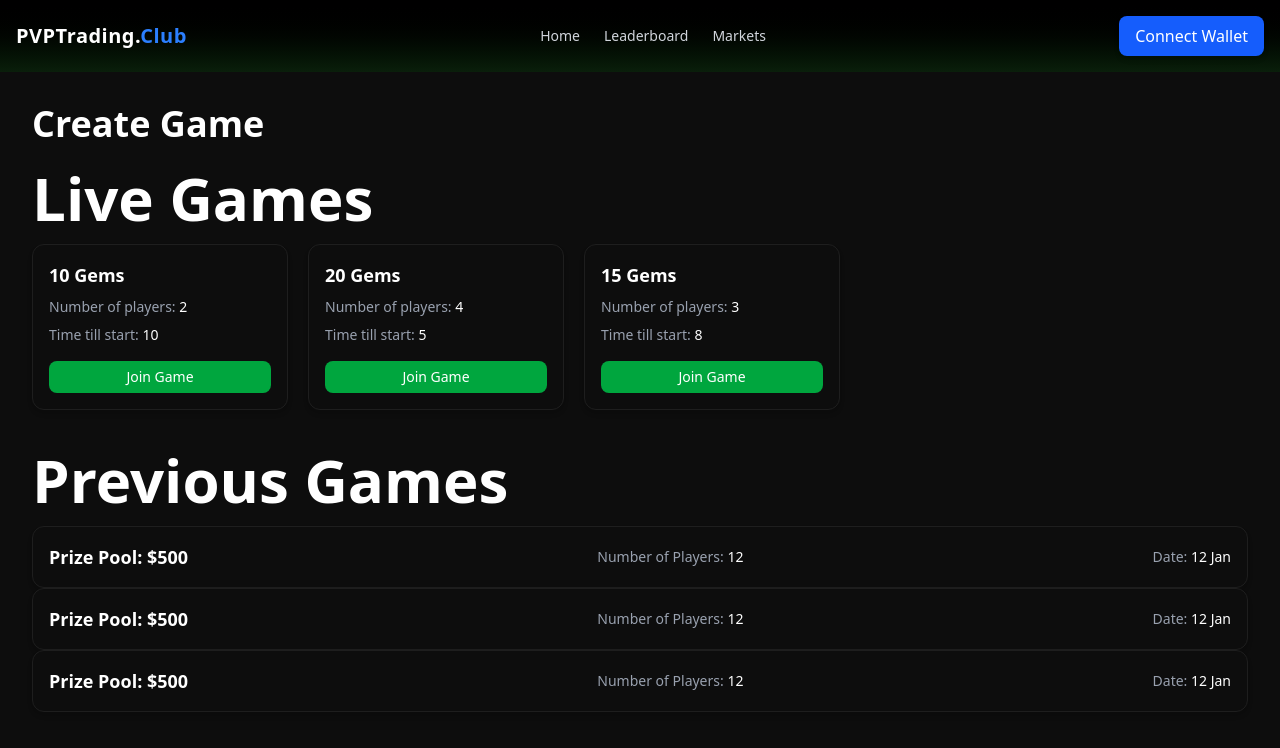
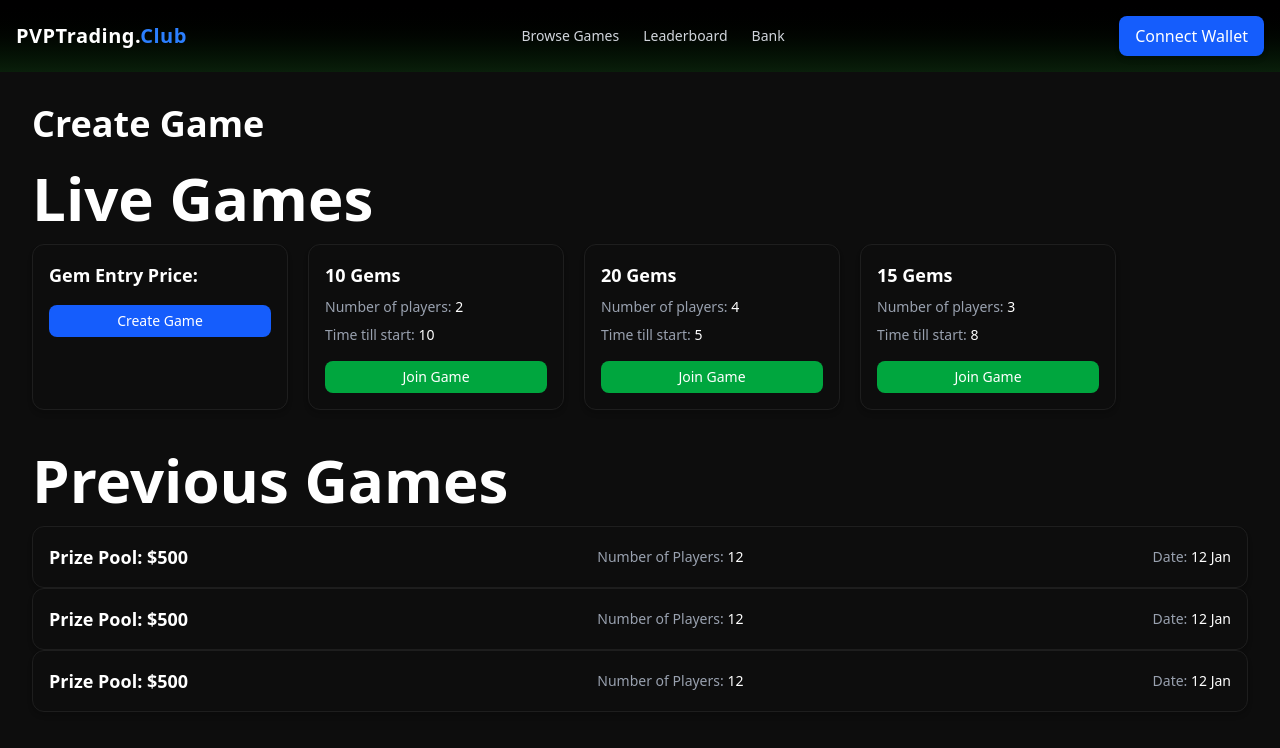
Before and after one commit to kiebarlow/PVPTrading, a React (Vite) app in the folder frontEnd/: page / in a window 1280 px wide. Shown: the top 748 px of the page. Built offline with nearby package versions, Linux system fonts and the light colour scheme.

Commit message:
visuals done for now

```diff
--- a/frontEnd/src/components/Header.jsx
+++ b/frontEnd/src/components/Header.jsx
@@ -8,9 +8,9 @@ export default function Header() {
 
         {/* Navigation */}
         <nav className="hidden md:flex space-x-6 text-gray-300 text-sm font-medium">
-          <span className="hover:text-white transition">Home</span>
+          <span className="hover:text-white transition">Browse Games</span>
           <span className="hover:text-white transition">Leaderboard</span>
-          <span className="hover:text-white transition">Markets</span>
+          <span className="hover:text-white transition">Bank</span>
         </nav>
 
         {/* Connect Wallet Placeholder */}
--- a/frontEnd/src/routes/GameBrowser.jsx
+++ b/frontEnd/src/routes/GameBrowser.jsx
@@ -11,6 +11,12 @@ function GameBrowser() {
       <div className="mb-10">
         <h1 className="text-6xl font-semibold mb-4">Live Games</h1>
         <div className="flex flex-wrap gap-5">
+          <div className="bg-[#0D0D0D] border border-[#1E1E1E] rounded-xl shadow-md p-4 w-64 text-white text-sm flex flex-col gap-2">
+            <div className="text-lg font-semibold">Gem Entry Price: </div>
+            <button className="mt-2 bg-blue-600 hover:bg-green-700 text-white font-medium py-1.5 rounded-lg transition">
+              Create Game
+            </button>
+          </div>
           <GameCard entryFee={10} numPlayers={2} timeToStart={10} />
           <GameCard entryFee={20} numPlayers={4} timeToStart={5} />
           <GameCard entryFee={15} numPlayers={3} timeToStart={8} />
```
